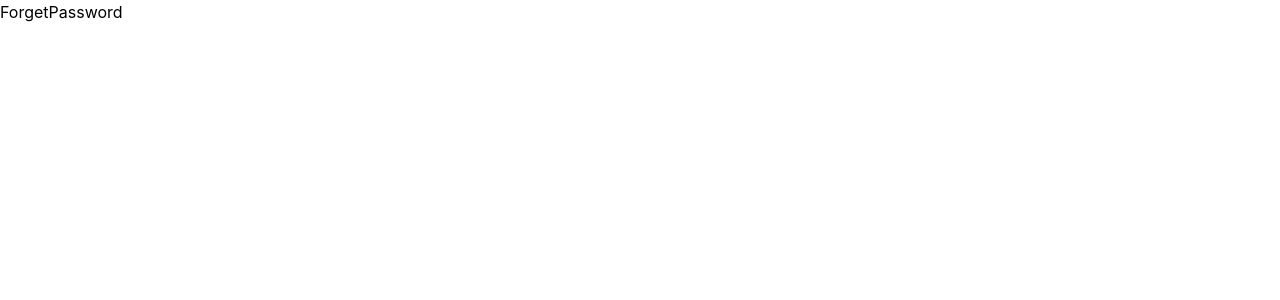
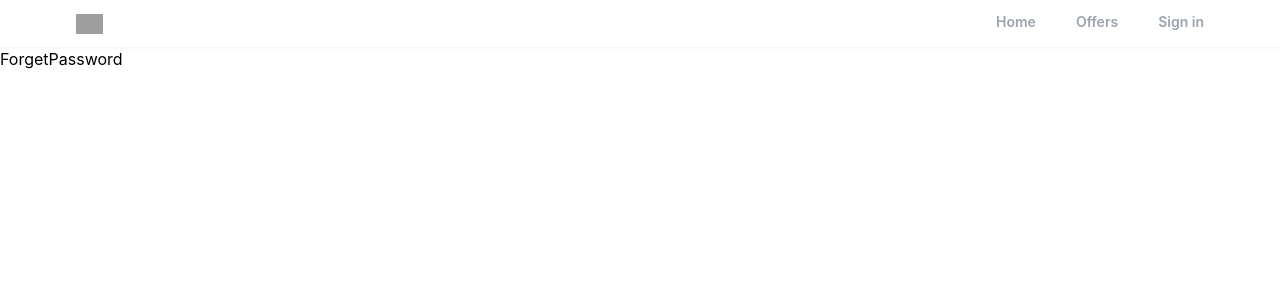
Before and after one commit to FadyFathey/Real-Estate-APP, a React (Create React App) app: page /forget-password in a window 1280 px wide. Shown: the top 300 px of the page. Built offline with nearby package versions, Linux system fonts and the light colour scheme; grey boxes are pictures that could not be loaded.

Commit message:
create header componant

```diff
--- a/src/App.js
+++ b/src/App.js
@@ -7,10 +7,12 @@
 import SignUp from './pages/SignUp';
 import ForgetPassword from './pages/ForgetPassword';
 import Offers from './pages/Offers';
+import MainHeader from './components/MainHeader';
 function App() {
   return (
     < >
       <Router>
+        <MainHeader />
         <Routes>
           <Route path='/' element={<Home />} />
           <Route path='/profile' element={<Profile />} />
--- /dev/null
+++ b/src/components/MainHeader.js
@@ -0,0 +1,28 @@
+import React from 'react'
+import { useLocation, useNavigate } from 'react-router-dom'
+const MainHeader = () => {
+    const location = useLocation()
+    const navigate = useNavigate()
+    const pathMatchRoute = (route) => {
+        if (route === location.pathname) {
+            return true
+        }
+    }
+
+    return (
+        <div className='bg-white shadow-sm sticky top-0 z-50'>
+            <header className='flex justify-between items-center px-3 max-w-6xl mx-auto'>
+                <div>
+                    <  img src="https://static.rdc.moveaws.com/images/logos/rdc-logo-default.svg" alt="logo" className="h-5 cursor-pointer" onClick={() => navigate('/')} />
+                </div>
+                <ul className='flex space-x-10'>
+                    <li onClick={()=>navigate('/')} className={`cursor-pointer py-3 text-sm font-semibold text-gray-400 border-b-[3px] border-b-transparent ${pathMatchRoute('/') && 'text-black border-b-red-500'}`}>Home</li>
+                    <li onClick={()=>navigate('/offers')} className={`cursor-pointer py-3 text-sm font-semibold text-gray-400 border-b-[3px] border-b-transparent ${pathMatchRoute('/offers') && 'text-black border-b-red-500'}`} >Offers</li>
+                    <li onClick={()=>navigate('/sign-in')} className={`cursor-pointer py-3 text-sm font-semibold text-gray-400 border-b-[3px] border-b-transparent ${pathMatchRoute('/sign-in') && 'text-black border-b-red-500'}`}>Sign in</li>
+                </ul>
+            </header>
+        </div>
+    )
+}
+
+export default MainHeader
```
